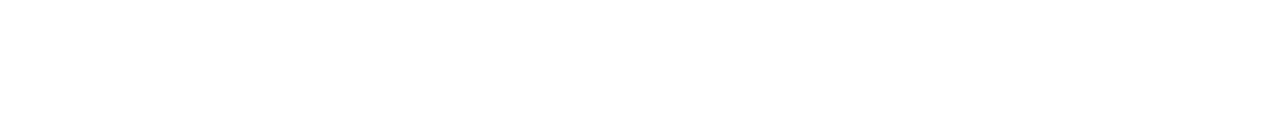
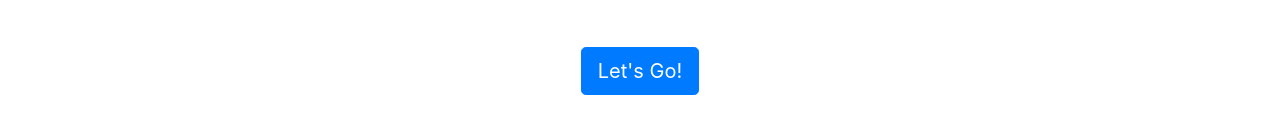
Before and after one commit to EdgarJoell/wayfarer-project, an Angular app: page / in a window 1280 px wide. Shown: the part 1055-1188 px from the top of the page. Before the commit the page ends 1102 px from the top, so only its background shows below. Built offline with nearby package versions, Linux system fonts and the light colour scheme.

Commit message:
Added Home Button Component into splash page

```diff
--- a/src/app/home-button/home-button.component.html
+++ /dev/null
@@ -1 +0,0 @@
-<button type="button" class="btn btn-primary btn-lg">Let's Go!</button>
--- /dev/null
+++ b/src/app/splash-page/home-button/home-button.component.css
@@ -0,0 +1,3 @@
+button {
+    margin-bottom: 3rem;
+}
--- /dev/null
+++ b/src/app/splash-page/home-button/home-button.component.html
@@ -0,0 +1,2 @@
+<!-- <button type="button" class="btn btn-primary btn-lg">Let's Travel!</button> -->
+<button type="button" class="btn btn-primary btn-lg">Let's Go!</button>
--- a/src/app/splash-page/splash-page.module.ts
+++ b/src/app/splash-page/splash-page.module.ts
@@ -2,11 +2,13 @@ import { NgModule } from '@angular/core';
 import { CommonModule } from '@angular/common';
 import { SplashComponent } from './splash/splash.component';
 import { DisplayModule } from './display/display.module';
+import { HomeButtonComponent } from './home-button/home-button.component';
 
 
 @NgModule({
   declarations: [
-    SplashComponent
+    SplashComponent,
+    HomeButtonComponent
   ],
   imports: [
     CommonModule,
--- a/src/app/splash-page/splash/splash.component.html
+++ b/src/app/splash-page/splash/splash.component.html
@@ -1,5 +1,8 @@
 <app-picture-slider></app-picture-slider>
 
 <div class="d-flex justify-content-center align-items-center cards-container">
-   <app-cards></app-cards>
- </div>
+  <app-cards></app-cards>
+</div>
+<div class="d-flex justify-content-center align-items-center cards-container">
+  <app-home-button></app-home-button>
+</div>
```
Also changed, not shown: src/app/home-button/home-button.component.css (deleted), src/app/splash-page/home-button/home-button.component.ts (renamed from src/app/home-button/home-button.component.ts), 1 other file (tests, documents, lock files or other folders).
